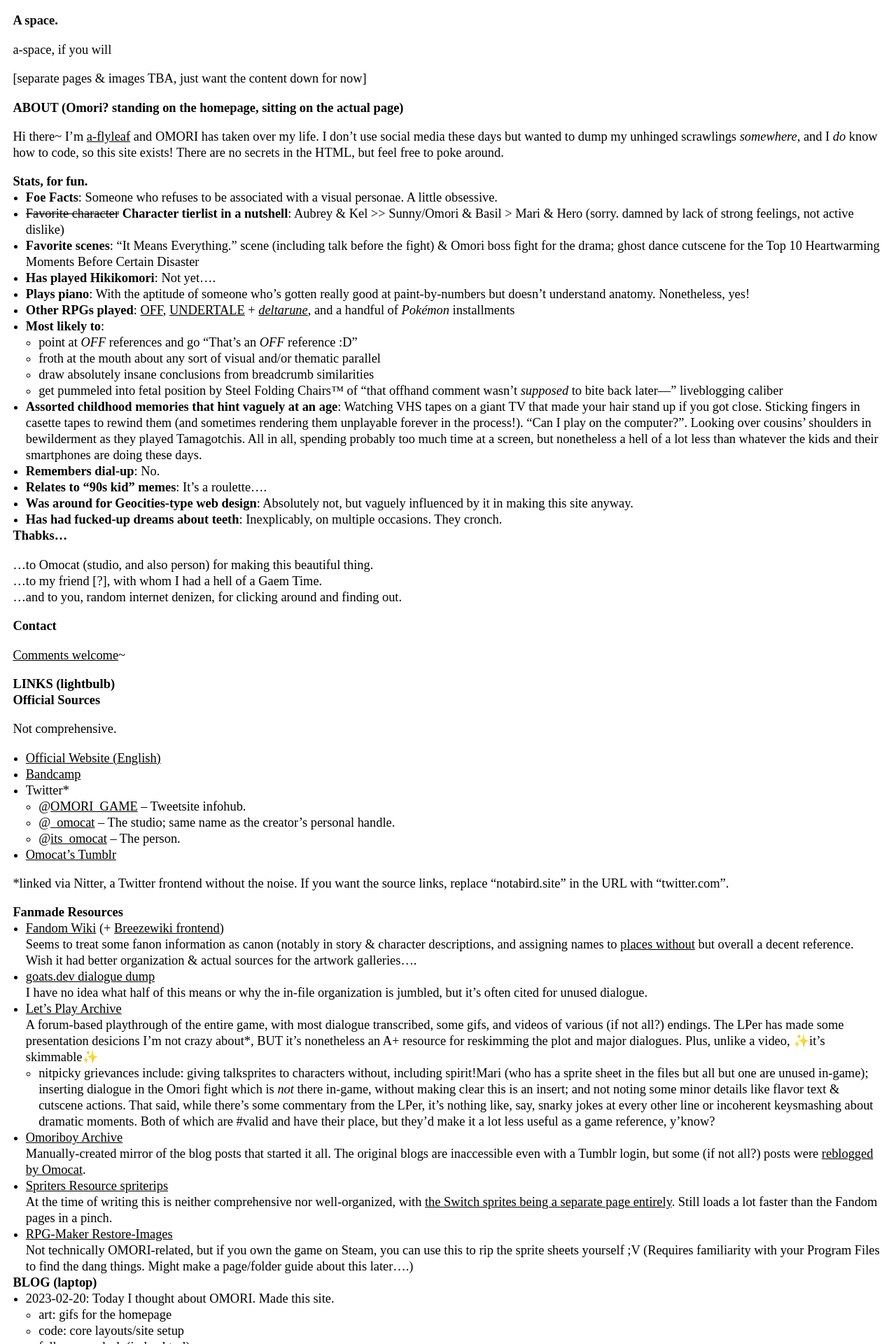
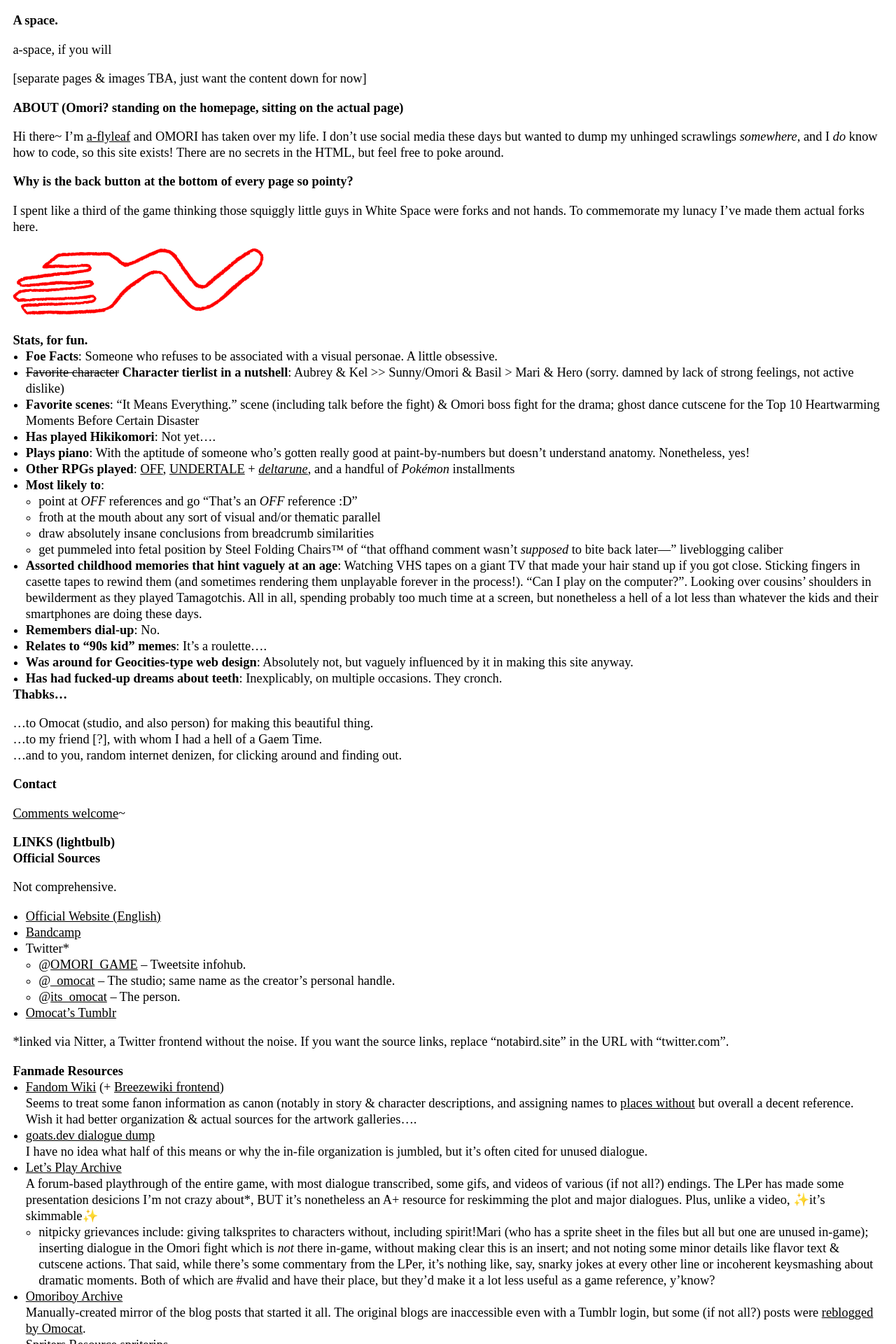
Before and after one commit to a-flyleaf/omori, a Jekyll site: the page built from a-space.md, in a window 1280 px wide. Shown: the top 1920 px of the page at 70% size. Built offline with Jekyll 4.4.1, drawn with Linux system fonts in a browser that asks for light colours; some of the changed text lies outside the part shown.

Commit message:
Give a fork? (footer back button)

```diff
--- a/_layouts/ws.html
+++ b/_layouts/ws.html
@@ -4,5 +4,5 @@
 ---
 <div class="wrap">
 	{{content}}
-	<footer><p>All code, text, and art by <a href="https://a-flyleaf.github.io/">a-flyleaf</a> unless otherwise stated. No official assets are used, but may have been referenced.</p><p><span class="omo">Omori © Omocat, LLC.</span></p></footer>
+	<footer>{%unless page.noback%}<a href="{%include url.html%}/{%if page.back%}{{page.back}}{%else%}a-space{%endif%}" id="back"><img src="{%include url.html%}/assets/img/fork-mini.png" alt="back"></a>{%endunless%}<p>All code, text, and art by <a href="https://a-flyleaf.github.io/">a-flyleaf</a> unless otherwise stated. No official assets are used, but may have been referenced.</p><p><span class="omo">Omori © Omocat, LLC.</span></p></footer>
 </div>
--- a/a-space.md
+++ b/a-space.md
@@ -12,6 +13,11 @@
 
 # ABOUT (Omori? standing on the homepage, sitting on the actual page)
 Hi there~ I'm [a-flyleaf](https://a-flyleaf.github.io/) and <i class="omo">Omori</i> has taken over my life. I don't use social media these days but wanted to dump my unhinged scrawlings *somewhere,* and I *do* know how to code, so this site exists! There are no secrets in the HTML, but feel free to poke around.<!--You fucker. ;V ...But seriously, this is it. Any other code comments are notes-to-self that I probably forgot to delete.-->
+
+## Why is the back button at the bottom of every page so pointy?
+I spent like a third of the game thinking those squiggly little guys in White Space were forks and not hands. To commemorate my lunacy I've made them actual forks here.
+
+<img src="assets/img/fork.png" alt="A White Space hand, but with thin, long, pointed “fingers” like a fork." title="A White Space hand, but with thin, long, pointed “fingers” like a fork.">
 
 ## Stats, for fun.
 - <b>Foe Facts</b>: Someone who refuses to be associated with a visual personae. A little obsessive.
@@ -78,6 +84,7 @@
 	- full page: Black Space reference table
 - 2023-02-20: Today I thought about <i class="omo">Omori</i>. Continued working on site.
 	- full page: nothing here (404.html)
+	- art+code: back button
 - 2023-02-??: Today I thought about <i class="omo">Omori</i>. [Did something else.]
 
 # ART (sketchbook)
@@ -94,7 +101,7 @@
 [scrawled-up jpeg diagram, then slap it on a pepe silvia meme]
 "What does it mean? What does it all mean???"
 
-# other pages (Omori?)
+# other pages (Omori? ---no wait he's already the about uhh. hm. mini door?? yeah that makes more sense I think)
 - [Black Space.](black-space)
 - guide to ripping the sprites + what the folders actually are
 	- optional commentary for the latter (compiled from the txt note); either separate pages or use details
--- a/assets/ws.css
+++ b/assets/ws.css
@@ -5,3 +5,4 @@
 p{margin:1em 0;}
 .box{background:#000; color:#fff; font-family:sans-serif;} .box ::selection{color:#808080;}
 footer{text-align:center; font-size:.85em; max-width:30em; margin:5em auto -1em; color:#808080;}
+#back ::selection{background:0;} #back:hover,#back:focus,#back:active{opacity:.5;} footer p:first-of-type{margin-top:.75em;}
```
Also changed, not shown: other parts of a-space.md (+1 -2 lines), index.md (+1 -0 lines), assets/img/fork-mini.png (added), assets/img/fork.png (added).
